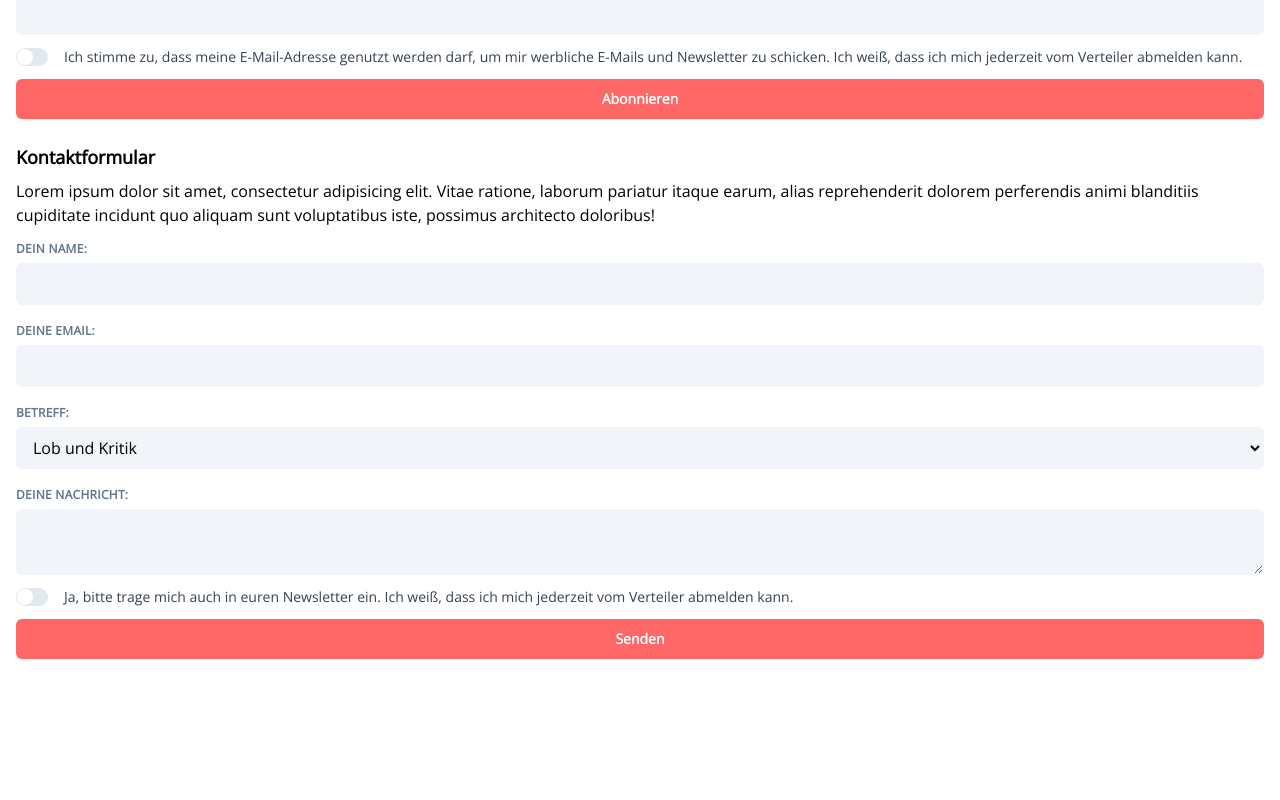
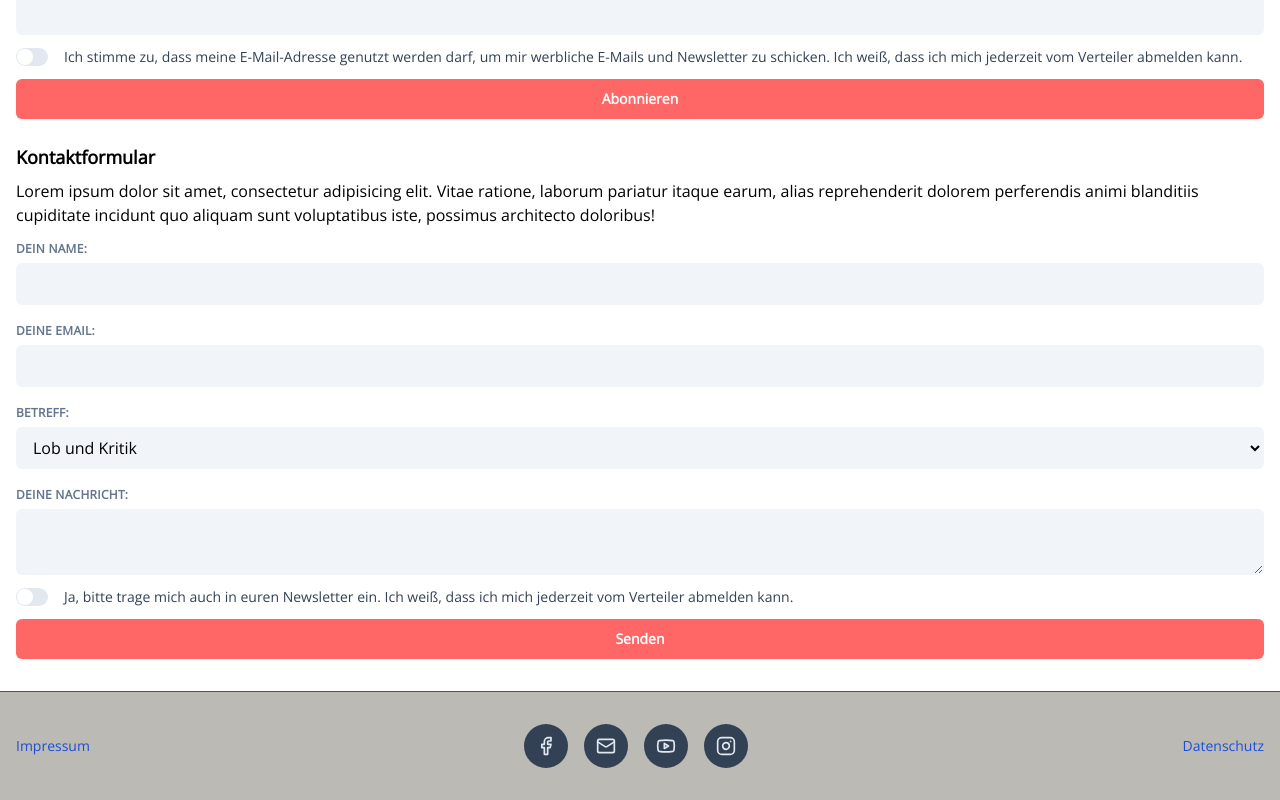
Before and after one commit to martinst01/popchor-koeln, a SvelteKit app: page / in a window 1280 px wide. Shown: the part 1415-2215 px from the top of the page. Before the commit the page ends 2090 px from the top, so only its background shows below. Built offline with nearby package versions, Linux system fonts and the light colour scheme.

Commit message:
feat: add footer

```diff
--- a/src/routes/+layout.svelte
+++ b/src/routes/+layout.svelte
@@ -1,7 +1,9 @@
 <script type="ts">
     import imageHeader from '$lib/assets/header.png';
     import '@fontsource/open-sans';
+    import { Facebook, Instagram, Mail, Youtube } from 'lucide-svelte';
     import '../app.postcss';
+    import SocialLink from './SocialLink.svelte';
 </script>
 
 <header
@@ -21,3 +23,18 @@
 </header>
 
 <slot />
+
+<footer class="border-t border-slate-600 py-8 mt-4 bg-[#BBBAB5]">
+    <div class="container mx-auto flex justify-between px-4 items-center">
+        <a class="text-blue-700 hover:text-blue-900 focus:text-blue-90 text-sm" href="/impressum">Impressum</a>
+
+        <div class="flex gap-2 sm:gap-4">
+            <SocialLink link="https://www.facebook.com/dacchord/" icon={Facebook} />
+            <SocialLink link="mailto:info.dacchord@gmail.com" icon={Mail} />
+            <SocialLink link="https://www.youtube.com/channel/UCT14OZsAo7IzRTJDFofQiQA" icon={Youtube} />
+            <SocialLink link="https://www.instagram.com/dacchord/" icon={Instagram} />
+        </div>
+
+        <a class="text-blue-700 hover:text-blue-900 focus:text-blue-900 text-sm" href="/datenschutz">Datenschutz</a>
+    </div>
+</footer>
--- /dev/null
+++ b/src/routes/SocialLink.svelte
@@ -0,0 +1,13 @@
+<script lang="ts">
+    export let link: string;
+    export let icon: any;
+</script>
+
+<a
+    class="bg-slate-700 block p-2 sm:p-3 text-slate-200 rounded-full focus-within:outline-offset-2"
+    href={link}
+    target="_blank"
+    rel="noopener noreferrer"
+>
+    <svelte:component this={icon} size="20" />
+</a>
```
